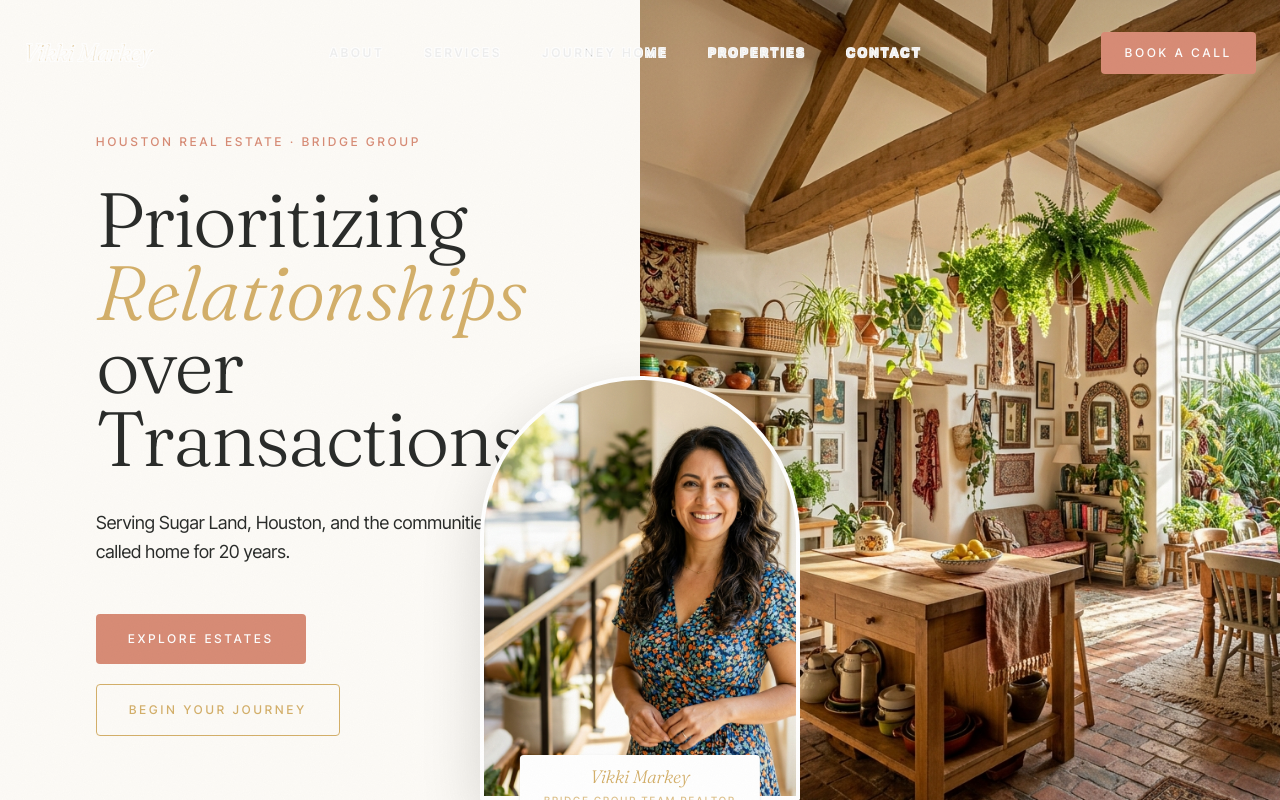
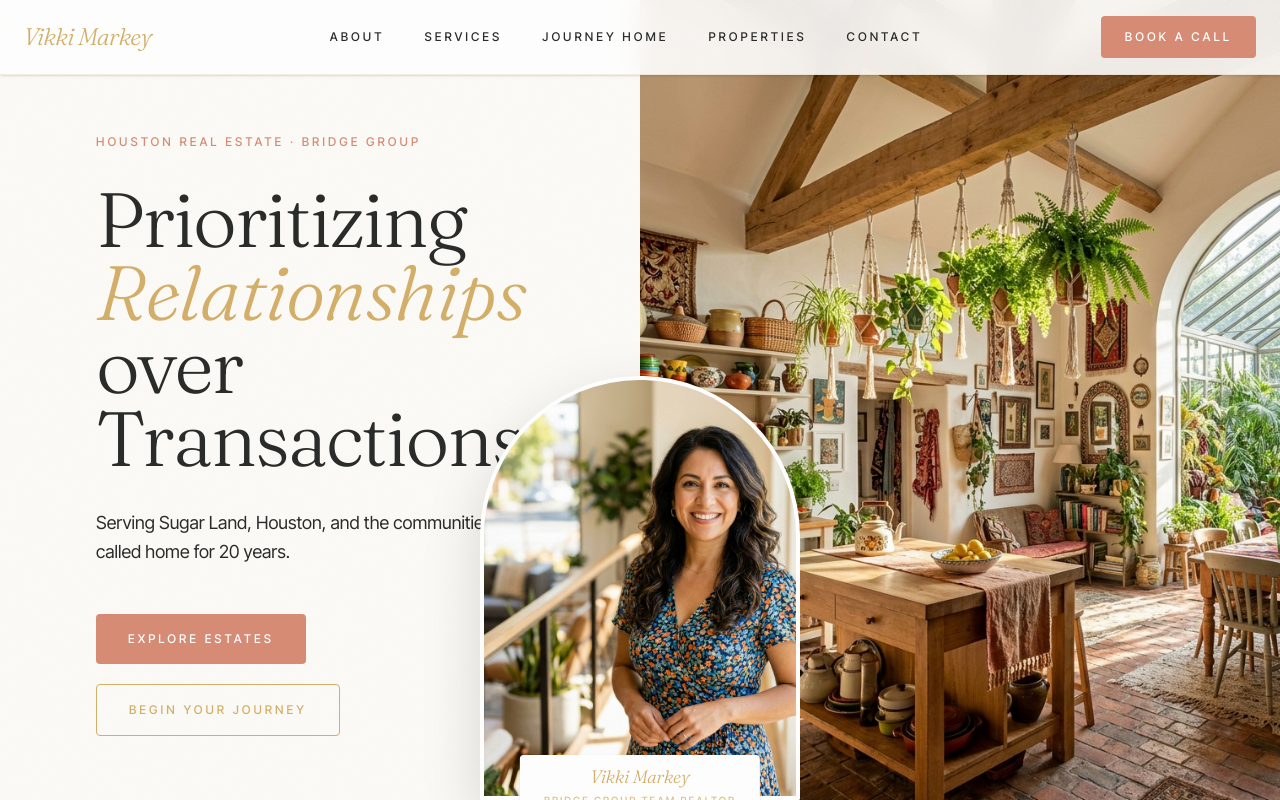
Before and after one commit to machovato/VikkiRealtor2, a React (Vite) app: page / in a window 1280 px wide. Shown: the top 800 px of the page. Built offline with nearby package versions, Linux system fonts and the light colour scheme.

Commit message:
fix(nav): always use frosted-white bar, remove scroll detection entirely

```diff
--- a/src/components/sanctuary/Navigation.tsx
+++ b/src/components/sanctuary/Navigation.tsx
@@ -1,43 +1,12 @@
-import { useEffect, useState } from "react";
-
-// Heavy white stroke: readable on any photo background, invisible cost on linen side
-// -webkit-text-stroke for modern browsers; thick directional shadow as fallback
-const strokeStyle: React.CSSProperties = {
-  WebkitTextStroke: "1.5px rgba(255,255,255,0.92)",
-  textShadow:
-    "-1px -1px 0 rgba(255,255,255,0.9),  1px -1px 0 rgba(255,255,255,0.9)," +
-    "-1px  1px 0 rgba(255,255,255,0.9),  1px  1px 0 rgba(255,255,255,0.9)",
-};
-
 export function Navigation() {
-  const [scrolled, setScrolled] = useState(false);
-
-  useEffect(() => {
-    const handleScroll = () => setScrolled(window.scrollY > 20);
-    window.addEventListener("scroll", handleScroll);
-    return () => window.removeEventListener("scroll", handleScroll);
-  }, []);
-
   return (
-    <nav
-      className={`fixed top-0 left-0 right-0 z-50 transition-all duration-500 ease-in-out ${
-        scrolled
-          ? "bg-white/90 backdrop-blur-md border-b border-gold/20 py-4 shadow-sm"
-          : "bg-transparent py-6 md:py-8"
-      }`}
-    >
+    <nav className="fixed top-0 left-0 right-0 z-50 bg-white/90 backdrop-blur-md border-b border-gold/20 py-4 shadow-sm">
       <div className="mx-auto flex max-w-[1280px] items-center justify-between px-6">
 
-        {/* Logo / name */}
-        <a
-          href="#top"
-          className="display-italic text-gold text-2xl tracking-tight transition-opacity hover:opacity-80"
-          style={scrolled ? {} : strokeStyle}
-        >
+        <a href="#top" className="display-italic text-gold text-2xl tracking-tight transition-opacity hover:opacity-80">
           Vikki Markey
         </a>
 
-        {/* Nav links */}
         <div className="hidden items-center gap-10 md:flex">
           {[
             ["About", "#about"],
@@ -50,14 +19,12 @@ export function Navigation() {
               key={href}
               href={href}
               className="eyebrow text-text-primary transition-all duration-300 hover:text-gold"
-              style={scrolled ? {} : strokeStyle}
             >
               {label}
             </a>
           ))}
         </div>
 
-        {/* CTA button */}
         <a
           href="#contact"
           className="eyebrow bg-terracotta text-white px-6 py-3 rounded-sm transition-all duration-300 hover:-translate-y-[2px] hover:shadow-[0_8px_30px_rgba(216,140,118,0.3)]"
```
